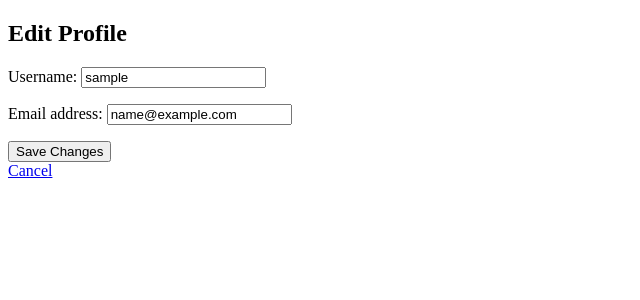
After one commit to SscottK/tasker, a Django app: page /edit/ in a window 1280 px wide. The commit adds this page. Shown: the top 300 px of the page, without its empty margins (0-640 px from the left). Run offline with Django 4.2, Linux system fonts and the light colour scheme; the visitor is signed in with stand-in values (Sample User, id 1).

Commit message:
user edit

```diff
--- a/tasker_main_app/forms.py
+++ b/tasker_main_app/forms.py
@@ -21,3 +21,21 @@ class CustomUserCreationForm(UserCreationForm):
     class Meta:
         model = User
         fields = ['username', 'email', 'password1', 'password2']
+
+
+class UserEditForm(forms.ModelForm):
+    class Meta:
+        model = User
+        fields = ['username', 'email']
+        widgets = {
+            'username': forms.TextInput(attrs={'readonly': 'readonly'}),  # Username is read-only
+        }
+        help_texts = {
+            'username': None,  # Remove default help text
+        }
+
+    def clean_email(self):
+        email = self.cleaned_data.get('email')
+        if User.objects.filter(email=email).exclude(username=self.instance.username).exists():
+            raise forms.ValidationError("Email is already in use.")
+        return email
--- /dev/null
+++ b/tasker_main_app/templates/users/edit_user.html
@@ -0,0 +1,11 @@
+{% extends "base.html" %}
+
+{% block content %}
+  <h2>Edit Profile</h2>
+  <form method="post">
+    {% csrf_token %}
+    {{ form.as_p }}
+    <button type="submit">Save Changes</button>
+  </form>
+  <a href="{% url 'user_detail' %}">Cancel</a>
+{% endblock %}
--- a/tasker_main_app/templates/users/user_detail.html
+++ b/tasker_main_app/templates/users/user_detail.html
@@ -12,6 +12,6 @@
   {% if user.last_name %}
     <p><strong>Last Name:</strong> {{ user.last_name }}</p>
   {% endif %}
-
+  <a href="{% url 'edit_user' %}">Edit Profile</a>
 
 {% endblock %}
--- a/tasker_main_app/urls.py
+++ b/tasker_main_app/urls.py
@@ -8,6 +8,7 @@ urlpatterns = [
   path('', views.home, name='welcome'),
   path('signup/', views.signup, name='signup'),
   path('profile/', views.user_detail, name='user_detail'),
+  path('edit/', views.edit_user, name='edit_user'),
   path('login/', auth_views.LoginView.as_view(template_name='users/login.html'), name='login'),
   path('logout/', LogoutView.as_view(next_page='/'), name='logout'),
   path('checklists/create/', views.ChecklistCreate.as_view(), name='checklist-create'),
--- a/tasker_main_app/views.py
+++ b/tasker_main_app/views.py
@@ -8,7 +8,7 @@ from django.urls import reverse_lazy
 from django.http import HttpResponse
 from django.views.generic.edit import CreateView, UpdateView, DeleteView
 from .models import Checklist, Listitem
-from .forms import ChecklistForm, ListitemForm
+from .forms import ChecklistForm, ListitemForm, UserEditForm
 
 # Create your views here.
 
@@ -129,6 +129,18 @@ def user_detail(request):
     return render(request, 'users/user_detail.html', {'user': request.user})
 
 
+#@login_required
+def edit_user(request):
+    if request.method == 'POST':
+        form = UserEditForm(request.POST, instance=request.user)
+        if form.is_valid():
+            form.save()
+            return redirect('user_detail')  # Redirect to the user detail page
+    else:
+        form = UserEditForm(instance=request.user)  # Pre-fill with the current user's data
+    return render(request, 'users/edit_user.html', {'form': form})
+
+
 #mailer
 #try
 #get all reminders that need to be sent out in the next 30 mins
```
